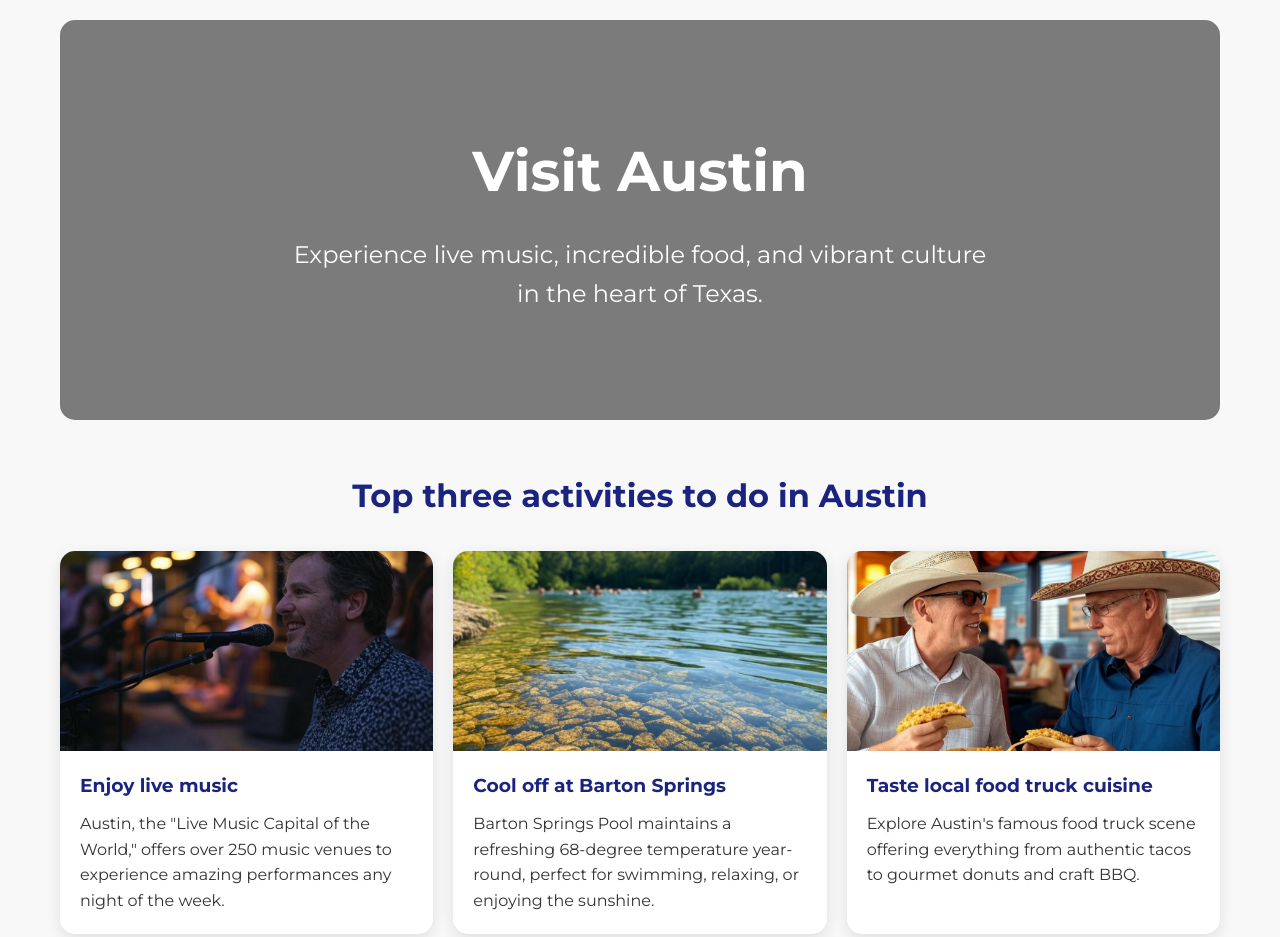
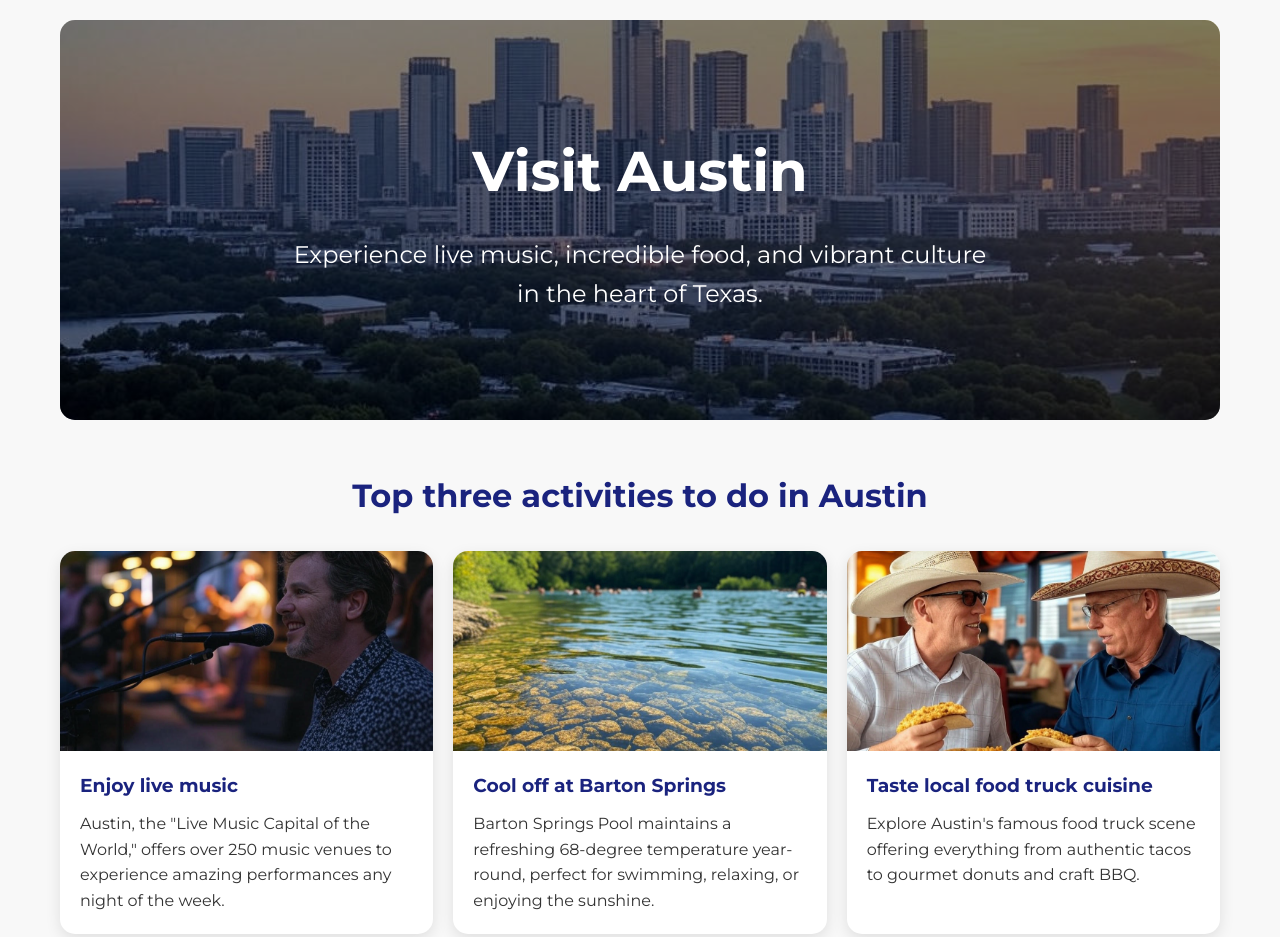
Before and after one commit to TomEnglish/Austin, a website built with Vite: page index.html in a window 1280 px wide. Shown: the top 937 px of the page. Built offline with nearby package versions, Linux system fonts and the light colour scheme; files whose address does not match are found by name.

Commit message:
Update styles.css

```diff
--- a/styles.css
+++ b/styles.css
@@ -25,7 +25,7 @@ header {
 
 .hero {
     height: 400px;
-    background-image: url('AustinSkyline.jpg');
+    background-image: url('images/AustinSkyline.jpg');
     background-size: cover;
     background-position: center;
     border-radius: 15px;
```
